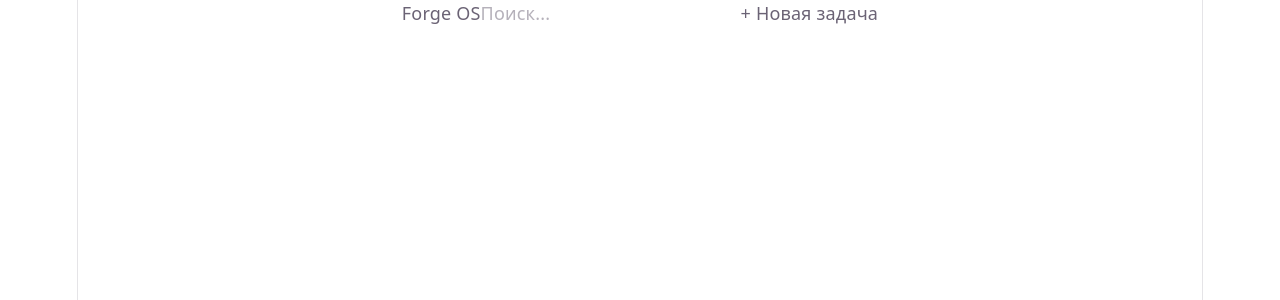
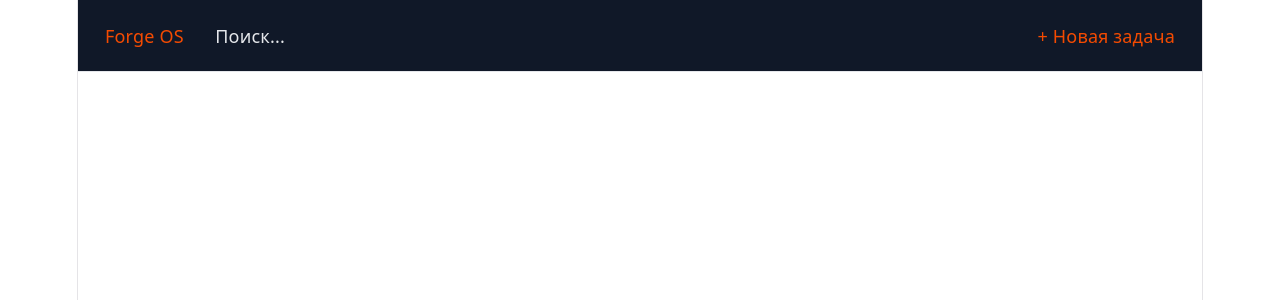
Before and after one commit to Frissonx/mentor-course, a React (Vite) app in the folder forge-os/: page / in a window 1280 px wide. Shown: the top 300 px of the page. Built offline with nearby package versions, Linux system fonts and the light colour scheme.

Commit message:
feat(header): style Header with Tailwind (flex layout< colors)

```diff
--- a/forge-os/src/App.jsx
+++ b/forge-os/src/App.jsx
@@ -1,7 +1,7 @@
-import Header from "./components/Header";
+import Header from './components/Header'
 
 function App() {
-  return <Header className="text-red-500 underline" />;
+	return <Header />
 }
 
-export default App;
+export default App
--- a/forge-os/src/components/AddTaskButton/AddTaskButton.jsx
+++ b/forge-os/src/components/AddTaskButton/AddTaskButton.jsx
@@ -1,4 +1,8 @@
 function AddTaskButton() {
-  return <button>+ Новая задача</button>;
+	return (
+		<button className="text-orange-600 hover:text-orange-700">
+			+ Новая задача
+		</button>
+	)
 }
-export default AddTaskButton;
+export default AddTaskButton
--- a/forge-os/src/components/Header/Header.jsx
+++ b/forge-os/src/components/Header/Header.jsx
@@ -1,14 +1,16 @@
-import Logo from "../Logo";
-import SearchBar from "../SearchBar";
-import AddTaskButton from "../AddTaskButton";
+import AddTaskButton from '../AddTaskButton'
+import Logo from '../Logo'
+import SearchBar from '../SearchBar'
 
 function Header() {
-  return (
-    <header>
-      <Logo />
-      <SearchBar />
-      <AddTaskButton />
-    </header>
-  );
+	return (
+		<header className="flex items-center justify-between gap-6 px-6 py-4 border-b border-gray-200 bg-gray-900">
+			<div className="flex items-center gap-6 flex-1">
+				<Logo />
+				<SearchBar />
+			</div>
+			<AddTaskButton />
+		</header>
+	)
 }
-export default Header;
+export default Header
--- a/forge-os/src/components/Logo/Logo.jsx
+++ b/forge-os/src/components/Logo/Logo.jsx
@@ -1,9 +1,9 @@
 function Logo() {
-  return (
-    <a href="/">
-      <span>Forge OS</span>
-    </a>
-  );
+	return (
+		<a href="/">
+			<span className="text-orange-600 hover:text-orange-700">Forge OS</span>
+		</a>
+	)
 }
 
-export default Logo;
+export default Logo
--- a/forge-os/src/components/SearchBar/SearchBar.jsx
+++ b/forge-os/src/components/SearchBar/SearchBar.jsx
@@ -1,5 +1,11 @@
 function SearchBar() {
-  return <input type="text" placeholder="Поиск..."></input>;
+	return (
+		<input
+			className="placeholder-gray-200 text-gray-100 p-1"
+			type="text"
+			placeholder="Поиск..."
+		></input>
+	)
 }
 
-export default SearchBar;
+export default SearchBar
--- a/forge-os/src/index.css
+++ b/forge-os/src/index.css
@@ -1,4 +1,4 @@
-@import "tailwindcss";
+@import 'tailwindcss';
 :root {
 	--text: #6b6375;
 	--text-h: #08060d;
@@ -12,8 +12,8 @@
 	--shadow:
 		rgba(0, 0, 0, 0.1) 0 10px 15px -3px, rgba(0, 0, 0, 0.05) 0 4px 6px -2px;
 
-  --sans: system-ui, "Segoe UI", Roboto, sans-serif;
-  --heading: system-ui, "Segoe UI", Roboto, sans-serif;
+	--sans: system-ui, 'Segoe UI', Roboto, sans-serif;
+	--heading: system-ui, 'Segoe UI', Roboto, sans-serif;
 	--mono: ui-monospace, Consolas, monospace;
 
 	font: 18px/145% var(--sans);
--- a/forge-os/vite.config.js
+++ b/forge-os/vite.config.js
@@ -1,8 +1,8 @@
-import { defineConfig } from "vite";
-import react from "@vitejs/plugin-react";
-import tailwindcss from "@tailwindcss/vite";
+import tailwindcss from '@tailwindcss/vite'
+import react from '@vitejs/plugin-react'
+import { defineConfig } from 'vite'
 
 // https://vite.dev/config/
 export default defineConfig({
-  plugins: [react(), tailwindcss()],
-});
+	plugins: [react(), tailwindcss()]
+})
```
Also changed, not shown: 3 other files (tests, documents, lock files or other folders). Lines whose indentation alone changed are shown as unchanged.
